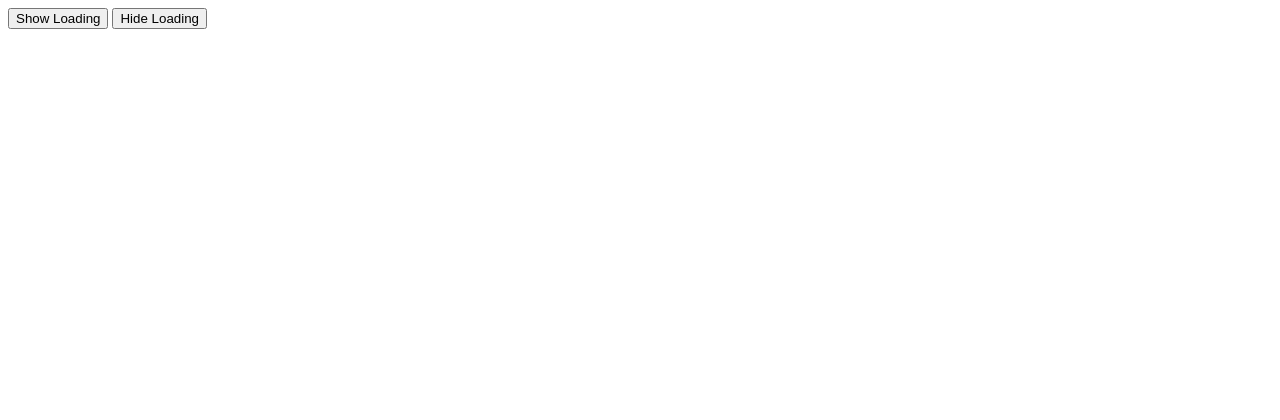
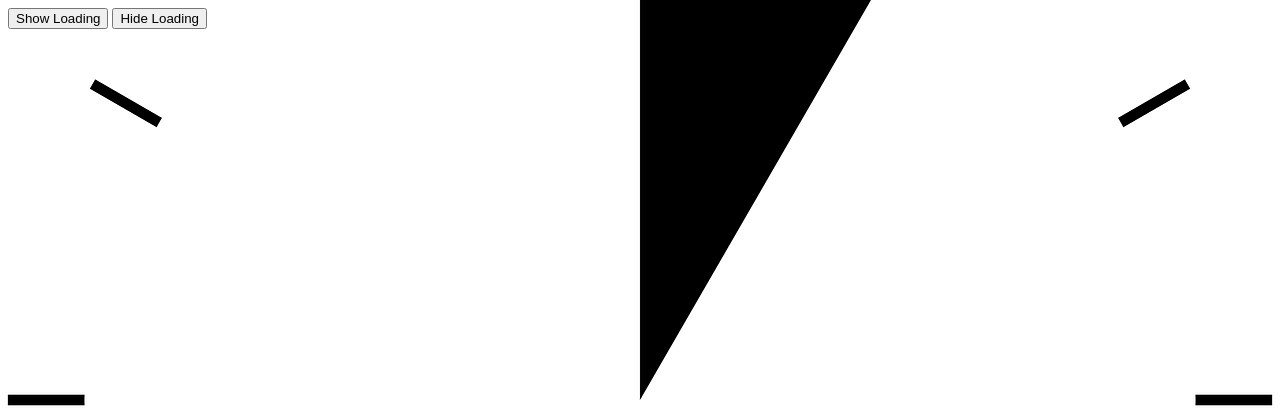
Before and after one commit to thato2-5/appService_webApps, a Flask app: page / in a window 1280 px wide. Shown: the top 420 px of the page. Run offline with Flask 3, Linux system fonts and the light colour scheme.

Commit message:
testing the background image functionality as well as the favicon.

```diff
--- a/templates/index.html
+++ b/templates/index.html
@@ -3,6 +3,7 @@
 <head>
     <meta charset="UTF-8">
     <meta name="viewport" content="width=device-width, initial-scale=1.0">
+    <link rel="shortcut icon" href="../static/images/clock-1745702_1280.png" type="image/x-icon">
     <title>Loading Examples</title>
     <style>
         #loading-overlay {
@@ -35,6 +36,12 @@
 
         #content-container {
             visibility: visible; /* Initial state */
+        }
+
+        /*Place background image here*/
+        body {
+            background: url(../static/images/time-145731_1280.png) no-repeat center fixed;
+            background-size: cover;
         }
     </style>
     <script src="../static/jquery-3.7.1.min.js"></script>
```
